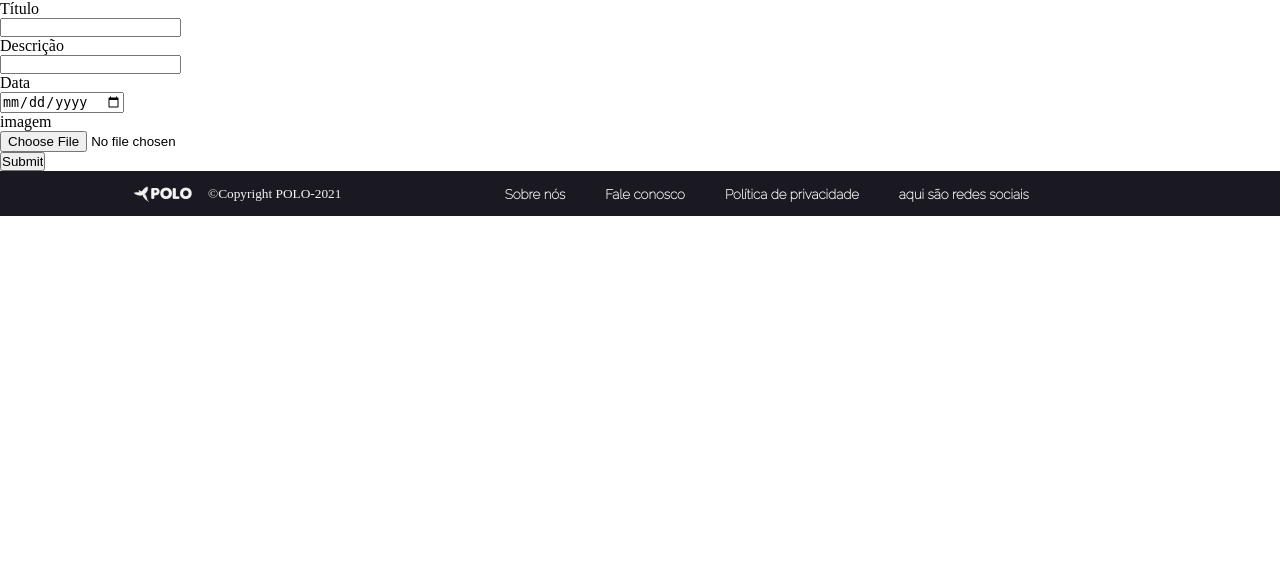
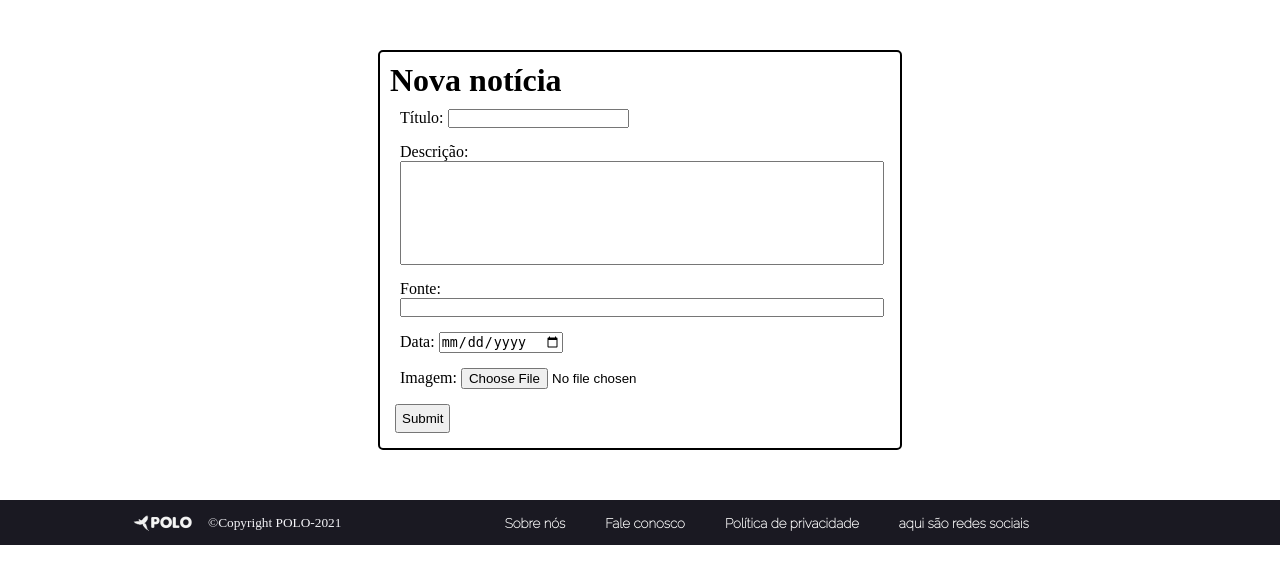
Before and after one commit to CaioSimioni/site-tcc, a PHP site: page /Admin/noticiaCadastro.php in a window 1280 px wide. Shown: the part 120-704 px from the top of the page. Run offline with PHP 8.4, Linux system fonts and the light colour scheme; the visitor is signed in with stand-in values (Sample User, id 1).

Commit message:
noticia01

```diff
--- a/Admin/noticiaCadastro.php
+++ b/Admin/noticiaCadastro.php
@@ -23,11 +23,13 @@
     ?>
     <div id="global">
         <form method="POST" action="noticiaCadastro.php" id="forms_newNoticia">
-            Título<input type="text" class="atrib_noticia">
-            Descrição<input type="text" class="atrib_noticia">
-            Data<input type="date" class="atrib_noticia">
-            imagem<input type="file" class="atrib_noticia">
-            <input type="submit" class="atrib_noticia">
+            <h1>Nova notícia</h1>
+            <p class="atrib_noticia">Título: <input type="text" id="newNoticia_titulo"></p>
+            <p class="atrib_noticia">Descrição: <input type="text" id="newNoticia_descricao"></p>
+            <p class="atrib_noticia">Fonte: <input type="text" id="newNoticia_fonte"></p>
+            <p class="atrib_noticia">Data: <input type="date" id="new_noticia_data"></p>
+            <p class="atrib_noticia">Imagem: <input type="file" id="newNoticia_imagem"></p>
+            <input type="submit" class="atrib_noticia" id="newNoticia_submit">
         </form>
     </div>
     <?php
--- a/Css/style_noticiaADM.css
+++ b/Css/style_noticiaADM.css
@@ -3,10 +3,25 @@
 }
 
 #forms_newNoticia{
-    margin: auto;
+    margin: 50px auto;
     display: block;
+    width: 500px;
+    border: 2px solid black;
+    border-radius: 5px;
+    padding: 10px;
 }
 
 .atrib_noticia{
+    padding: 5px;
+    margin: 5px;
+}
+
+#newNoticia_descricao{
     display: block;
+    height: 100px;
+    width: 100%;
 }
+
+#newNoticia_fonte{
+    width: 100%;
+}
--- a/Noticia/noticia.php
+++ b/Noticia/noticia.php
@@ -14,11 +14,13 @@ class Noticia{
         * data
     */
 
-    public function cadastrarNoticia ($titulo , $descricao, $fonte, $data){
+    public function cadastrarNoticia ($titulo , $descricao, $fonte, $path_imagem, $data){
+        global $pdo;
 
+        $sql = $pdo->prepare("INSERT INTO ");
     }
 
-    public function editarNoticia ($id_noticia, $titulo, $descricao){
+    public function editarNoticia ($id_noticia, $titulo, $descricao, $fonte, $path_imagem){
 
     }
 
```
